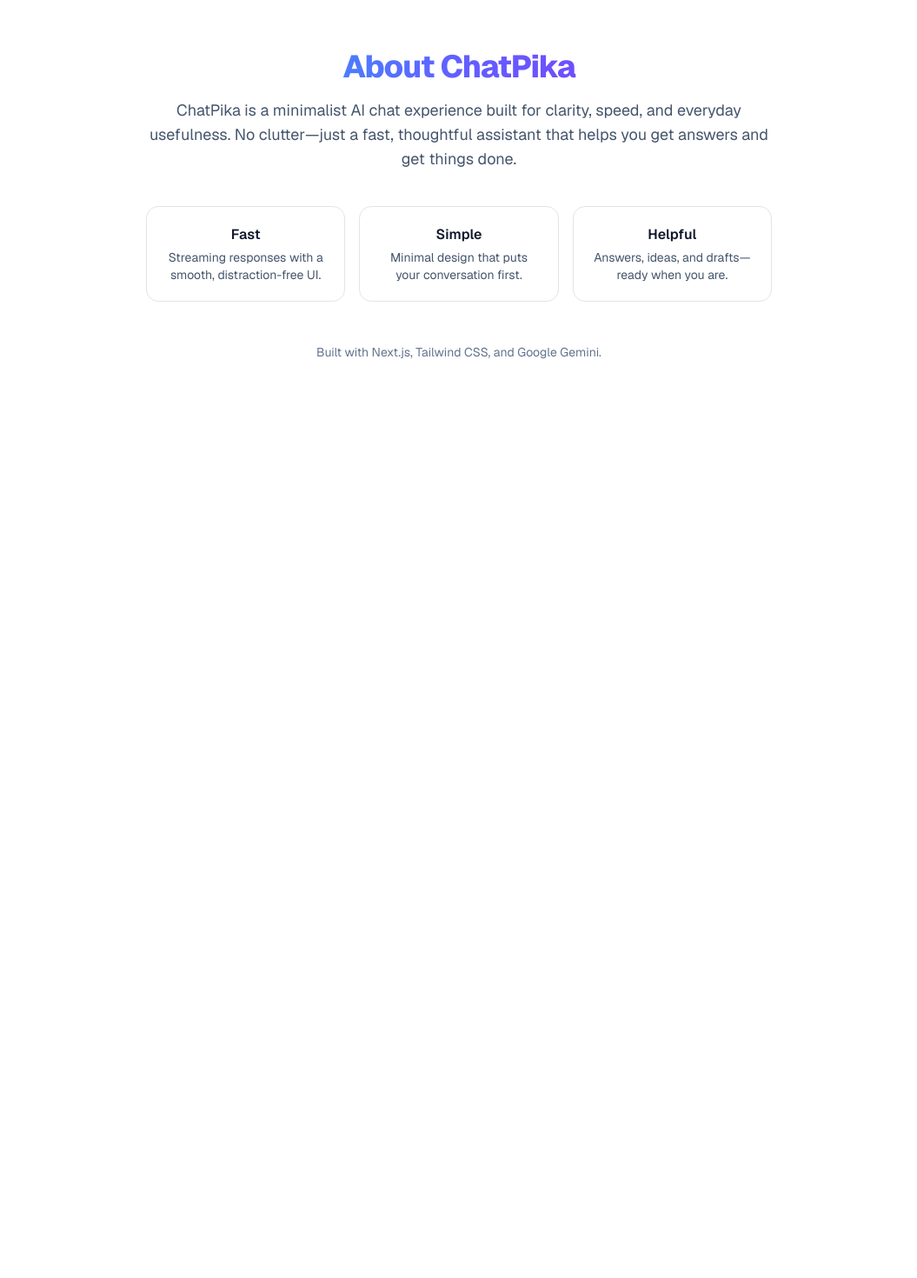
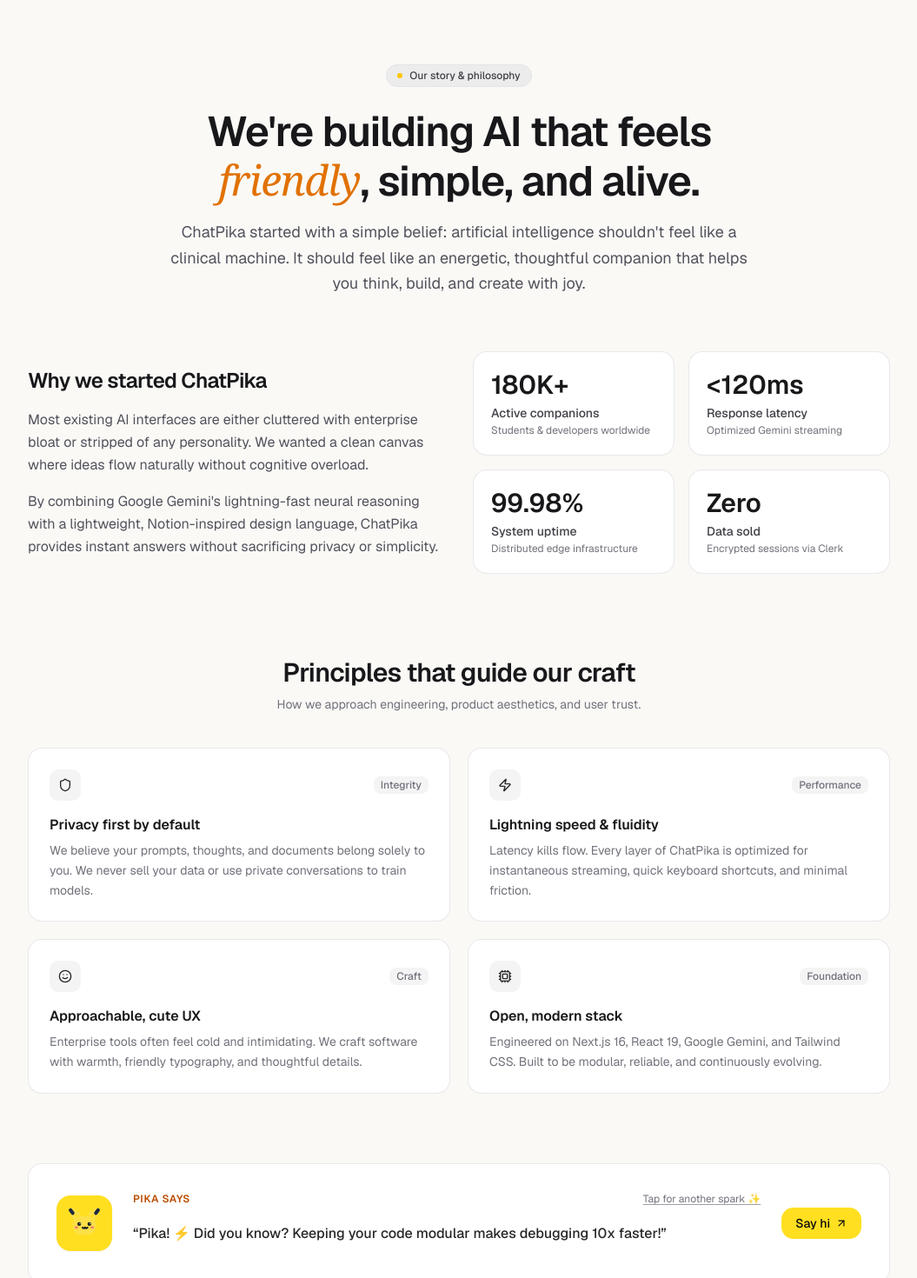
Before and after one commit to pikacoder44/ChatPika, a Next.js app: page /about in a window 1280 px wide. Shown: the part 72-1542 px from the top of the page at 87% size, without its empty margins (112-1167 px from the left). Before the commit the page ends 800 px from the top, so only its background shows below. Built offline with nearby package versions, Linux system fonts and the light colour scheme; no server answers.

Commit message:
Redesigned About Page

```diff
--- a/app/about/page.tsx
+++ b/app/about/page.tsx
@@ -1,47 +1,246 @@
+"use client";
+
+import React, { useState } from "react";
+import Link from "next/link";
+import { motion, AnimatePresence } from "framer-motion";
+import { Shield, Zap, Smile, Cpu, ArrowUpRight, Sparkles } from "lucide-react";
+import { PikaMascotIcon } from "@/components/Navbar";
+import { Footer } from "@/components/Footer";
+
+const values = [
+  {
+    icon: Shield,
+    title: "Privacy first by default",
+    description:
+      "We believe your prompts, thoughts, and documents belong solely to you. We never sell your data or use private conversations to train models.",
+    tag: "Integrity",
+  },
+  {
+    icon: Zap,
+    title: "Lightning speed & fluidity",
+    description:
+      "Latency kills flow. Every layer of ChatPika is optimized for instantaneous streaming, quick keyboard shortcuts, and minimal friction.",
+    tag: "Performance",
+  },
+  {
+    icon: Smile,
+    title: "Approachable, cute UX",
+    description:
+      "Enterprise tools often feel cold and intimidating. We craft software with warmth, friendly typography, and thoughtful details.",
+    tag: "Craft",
+  },
+  {
+    icon: Cpu,
+    title: "Open, modern stack",
+    description:
+      "Engineered on Next.js 16, React 19, Google Gemini, and Tailwind CSS. Built to be modular, reliable, and continuously evolving.",
+    tag: "Foundation",
+  },
+];
+
+const playfulQuotes = [
+  "Pika! ⚡ Did you know? Keeping your code modular makes debugging 10x faster!",
+  "Thinking about a new side project? Start with the smallest working feature first!",
+  "A good cup of tea and a clean workspace solves 80% of creative blocks 🍵",
+  "Your questions shape your thinking. Ask freely, explore deeply!",
+];
+
 export default function AboutPage() {
+  const [quoteIndex, setQuoteIndex] = useState(0);
+
+  const nextQuote = () => {
+    setQuoteIndex((prev) => (prev + 1) % playfulQuotes.length);
+  };
+
   return (
-    <main className="relative w-full flex-center-row">
-      <section className="max-w-3xl w-full px-6 py-16 text-center">
-        <h1 className="text-4xl font-extrabold tracking-tight bg-gradient-to-r from-sky-500 via-indigo-500 to-violet-600 bg-clip-text text-transparent dark:from-sky-400 dark:via-indigo-400 dark:to-violet-500">
-          About ChatPika
+    <div className="relative w-full min-h-screen flex flex-col items-center bg-[#FAF9F6] dark:bg-[#0F1117] text-zinc-900 dark:text-zinc-100 overflow-x-hidden transition-colors duration-200">
+      {/* Subtle fine dot pattern */}
+      <div
+        aria-hidden="true"
+        className="pointer-events-none absolute inset-0 z-0 bg-grid-pattern opacity-60"
+      />
+
+      <main className="relative z-10 w-full flex flex-col items-center pt-16 sm:pt-20 px-4 max-w-5xl mx-auto">
+        {/* Hero Section */}
+        <motion.div
+          initial={{ opacity: 0, y: 14 }}
+          animate={{ opacity: 1, y: 0 }}
+          transition={{ duration: 0.4, ease: "easeOut" }}
+          className="text-center max-w-2xl mx-auto"
+        >
+          <div className="inline-flex items-center gap-2 px-3 py-1 rounded-full text-xs font-medium bg-zinc-200/60 dark:bg-white/5 border border-zinc-200 dark:border-white/10 text-zinc-700 dark:text-zinc-300 mb-6">
+            <span className="w-1.5 h-1.5 rounded-full bg-yellow-400" />
+            <span>Our story & philosophy</span>
+          </div>
+
+          <h1 className="text-4xl sm:text-5xl font-semibold tracking-tight text-zinc-900 dark:text-zinc-100 leading-[1.15]">
+            We&apos;re building AI that feels{" "}
+            <span className="font-serif italic font-normal text-amber-600 dark:text-yellow-200">
+              friendly
+            </span>
+            , simple, and alive.
           </h1>
-        <p className="mt-4 text-lg text-slate-600 dark:text-slate-300">
-          ChatPika is a minimalist AI chat experience built for clarity, speed,
-          and everyday usefulness. No clutter—just a fast, thoughtful assistant
-          that helps you get answers and get things done.
+
+          <p className="mt-4 text-base sm:text-lg text-zinc-600 dark:text-zinc-400 leading-relaxed">
+            ChatPika started with a simple belief: artificial intelligence shouldn&apos;t feel like a clinical machine. It should feel like an energetic, thoughtful companion that helps you think, build, and create with joy.
           </p>
+        </motion.div>
 
-        <div className="mt-10 grid grid-cols-1 gap-4 md:grid-cols-3">
-          <div className="rounded-xl border p-5 bg-white/60 dark:bg-zinc-900/40 cursor-pointer transition-all duration-200 hover:bg-slate-100 dark:hover:bg-zinc-800 hover:shadow-md hover:-translate-y-0.5">
-            <h3 className="font-semibold text-slate-900 dark:text-white">
-              Fast
-            </h3>
-            <p className="text-sm mt-1 text-slate-600 dark:text-slate-300">
-              Streaming responses with a smooth, distraction-free UI.
+        {/* Story & Mission 2-Column Section */}
+        <div className="w-full mt-16 grid grid-cols-1 md:grid-cols-2 gap-8 items-center">
+          <div className="space-y-4 text-sm sm:text-base text-zinc-600 dark:text-zinc-400 leading-relaxed">
+            <h2 className="text-2xl font-semibold text-zinc-900 dark:text-zinc-100 tracking-tight">
+              Why we started ChatPika
+            </h2>
+            <p>
+              Most existing AI interfaces are either cluttered with enterprise bloat or stripped of any personality. We wanted a clean canvas where ideas flow naturally without cognitive overload.
+            </p>
+            <p>
+              By combining Google Gemini&apos;s lightning-fast neural reasoning with a lightweight, Notion-inspired design language, ChatPika provides instant answers without sacrificing privacy or simplicity.
             </p>
           </div>
-          <div className="rounded-xl border p-5 bg-white/60 dark:bg-zinc-900/40 cursor-pointer transition-all duration-200 hover:bg-slate-100 dark:hover:bg-zinc-800 hover:shadow-md hover:-translate-y-0.5">
-            <h3 className="font-semibold text-slate-900 dark:text-white">
-              Simple
-            </h3>
-            <p className="text-sm mt-1 text-slate-600 dark:text-slate-300">
-              Minimal design that puts your conversation first.
+
+          {/* Stat Counters in clean border frames */}
+          <div className="grid grid-cols-2 gap-4">
+            <div className="p-5 rounded-2xl bg-white dark:bg-[#151821] border border-zinc-200/80 dark:border-white/10">
+              <div className="text-3xl font-semibold text-zinc-900 dark:text-yellow-200">
+                180K+
+              </div>
+              <div className="text-xs sm:text-sm font-medium text-zinc-700 dark:text-zinc-300 mt-1">
+                Active companions
+              </div>
+              <div className="text-xs text-zinc-500 dark:text-zinc-500 mt-0.5">
+                Students & developers worldwide
+              </div>
+            </div>
+
+            <div className="p-5 rounded-2xl bg-white dark:bg-[#151821] border border-zinc-200/80 dark:border-white/10">
+              <div className="text-3xl font-semibold text-zinc-900 dark:text-yellow-200">
+                &lt;120ms
+              </div>
+              <div className="text-xs sm:text-sm font-medium text-zinc-700 dark:text-zinc-300 mt-1">
+                Response latency
+              </div>
+              <div className="text-xs text-zinc-500 dark:text-zinc-500 mt-0.5">
+                Optimized Gemini streaming
+              </div>
+            </div>
+
+            <div className="p-5 rounded-2xl bg-white dark:bg-[#151821] border border-zinc-200/80 dark:border-white/10">
+              <div className="text-3xl font-semibold text-zinc-900 dark:text-yellow-200">
+                99.98%
+              </div>
+              <div className="text-xs sm:text-sm font-medium text-zinc-700 dark:text-zinc-300 mt-1">
+                System uptime
+              </div>
+              <div className="text-xs text-zinc-500 dark:text-zinc-500 mt-0.5">
+                Distributed edge infrastructure
+              </div>
+            </div>
+
+            <div className="p-5 rounded-2xl bg-white dark:bg-[#151821] border border-zinc-200/80 dark:border-white/10">
+              <div className="text-3xl font-semibold text-zinc-900 dark:text-yellow-200">
+                Zero
+              </div>
+              <div className="text-xs sm:text-sm font-medium text-zinc-700 dark:text-zinc-300 mt-1">
+                Data sold
+              </div>
+              <div className="text-xs text-zinc-500 dark:text-zinc-500 mt-0.5">
+                Encrypted sessions via Clerk
+              </div>
+            </div>
+          </div>
+        </div>
+
+        {/* Core Values Section */}
+        <div className="w-full mt-24">
+          <div className="text-left md:text-center max-w-xl mx-auto mb-10">
+            <h2 className="text-2xl sm:text-3xl font-semibold tracking-tight text-zinc-900 dark:text-zinc-100">
+              Principles that guide our craft
+            </h2>
+            <p className="mt-2 text-sm text-zinc-500 dark:text-zinc-400">
+              How we approach engineering, product aesthetics, and user trust.
             </p>
           </div>
-          <div className="rounded-xl border p-5 bg-white/60 dark:bg-zinc-900/40 cursor-pointer transition-all duration-200 hover:bg-slate-100 dark:hover:bg-zinc-800 hover:shadow-md hover:-translate-y-0.5">
-            <h3 className="font-semibold text-slate-900 dark:text-white">
-              Helpful
+
+          <div className="grid grid-cols-1 md:grid-cols-2 gap-4 sm:gap-5">
+            {values.map((v, i) => {
+              const Icon = v.icon;
+              return (
+                <div
+                  key={i}
+                  className="rounded-2xl p-6 bg-white dark:bg-[#151821] border border-zinc-200/80 dark:border-white/10 hover:border-zinc-300 dark:hover:border-white/20 transition-all flex flex-col justify-between"
+                >
+                  <div>
+                    <div className="flex items-center justify-between mb-4">
+                      <div className="w-9 h-9 rounded-lg bg-zinc-100 dark:bg-zinc-800 flex items-center justify-center text-zinc-800 dark:text-yellow-300">
+                        <Icon className="w-4 h-4" />
+                      </div>
+                      <span className="text-xs px-2 py-0.5 rounded-md font-medium text-zinc-500 dark:text-zinc-400 bg-zinc-100 dark:bg-white/5">
+                        {v.tag}
+                      </span>
+                    </div>
+
+                    <h3 className="text-base font-semibold text-zinc-900 dark:text-zinc-100 mb-1.5">
+                      {v.title}
                     </h3>
-            <p className="text-sm mt-1 text-slate-600 dark:text-slate-300">
-              Answers, ideas, and drafts—ready when you are.
+                    <p className="text-sm leading-relaxed text-zinc-500 dark:text-zinc-400">
+                      {v.description}
                     </p>
                   </div>
                 </div>
+              );
+            })}
+          </div>
+        </div>
 
-        <p className="mt-12 text-sm text-slate-500 dark:text-slate-400">
-          Built with Next.js, Tailwind CSS, and Google Gemini.
-        </p>
-      </section>
+        {/* Interactive Mascot Companion Card */}
+        <div className="w-full mt-20 p-6 sm:p-8 rounded-2xl bg-white dark:bg-[#151821] border border-zinc-200/80 dark:border-white/10 text-left flex flex-col sm:flex-row items-center gap-6">
+          <div className="w-16 h-16 rounded-2xl bg-yellow-300 dark:bg-yellow-400/90 flex items-center justify-center shrink-0 shadow-xs">
+            <PikaMascotIcon className="w-10 h-10" />
+          </div>
+
+          <div className="flex-1 w-full">
+            <div className="flex items-center justify-between gap-2 mb-2">
+              <span className="text-xs font-semibold text-amber-700 dark:text-yellow-300 uppercase tracking-wider">
+                Pika says
+              </span>
+              <button
+                onClick={nextQuote}
+                className="text-xs text-zinc-500 dark:text-zinc-400 hover:text-zinc-900 dark:hover:text-zinc-200 underline decoration-zinc-400 underline-offset-2 cursor-pointer transition-colors"
+              >
+                Tap for another spark ✨
+              </button>
+            </div>
+
+            <div className="min-h-[48px] flex items-center">
+              <AnimatePresence mode="wait">
+                <motion.p
+                  key={quoteIndex}
+                  initial={{ opacity: 0, y: 4 }}
+                  animate={{ opacity: 1, y: 0 }}
+                  exit={{ opacity: 0, y: -4 }}
+                  transition={{ duration: 0.2 }}
+                  className="text-sm sm:text-base font-medium text-zinc-800 dark:text-zinc-200"
+                >
+                  &ldquo;{playfulQuotes[quoteIndex]}&rdquo;
+                </motion.p>
+              </AnimatePresence>
+            </div>
+          </div>
+
+          <Link
+            href="/chat"
+            className="inline-flex items-center gap-1.5 px-4 py-2 rounded-xl text-xs sm:text-sm font-medium text-zinc-950 bg-yellow-300 hover:bg-yellow-200 transition-colors shrink-0 cursor-pointer"
+          >
+            <span>Say hi</span>
+            <ArrowUpRight className="w-3.5 h-3.5" />
+          </Link>
+        </div>
+
+        {/* Footer */}
+        <Footer />
       </main>
+    </div>
   );
 }
```
Lines whose indentation alone changed are shown as unchanged.
